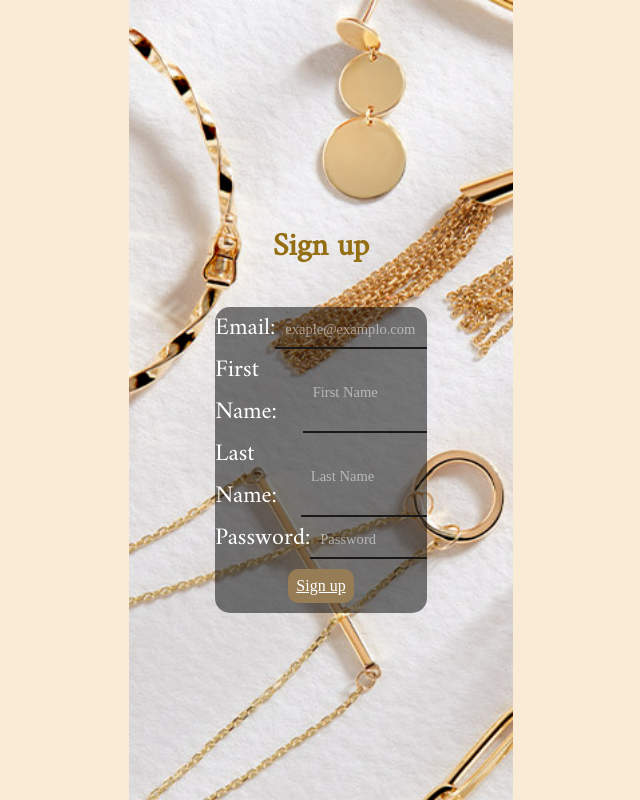
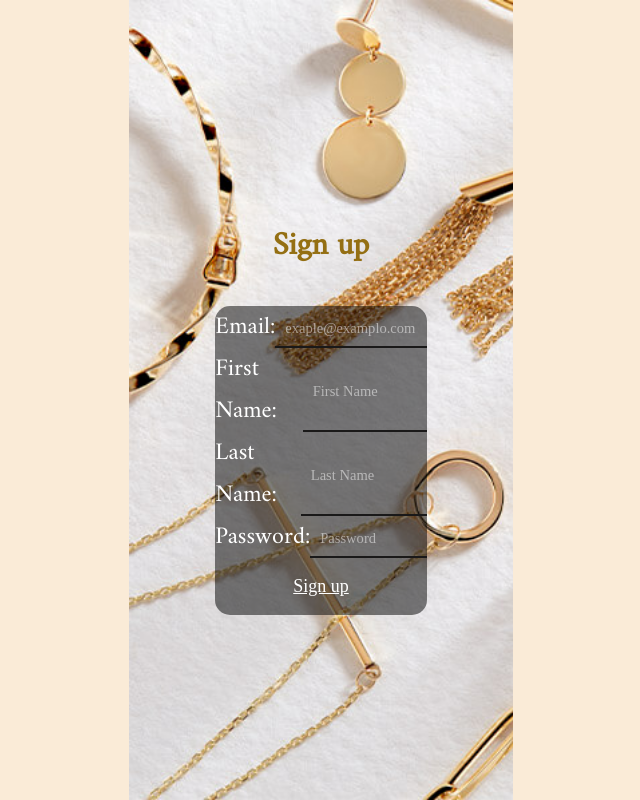
Before and after one commit to KarinaRamirezDS/ecommerce-jewelry, a React (Create React App) app: page /#/registerUser in a window 1280 px wide. Shown: the whole page, without its empty margins (319-959 px from the left). Built offline with nearby package versions, Linux system fonts and the light colour scheme; a web font is replaced by a local one.

Commit message:
Update RegisterUser.js

```diff
--- a/src/pages/RegisterUser.js
+++ b/src/pages/RegisterUser.js
@@ -58,7 +58,7 @@ const RegisterUser = () => {
                     {...register('password')}
                     />
                 </div>
-                <Link className='buttonLogin' to="/Login">Sign up</Link>
+                    <button className='inputSignUp'><Link className='link' to="/Login">Sign up</Link></button>
 
             </form>
   </div>
```
